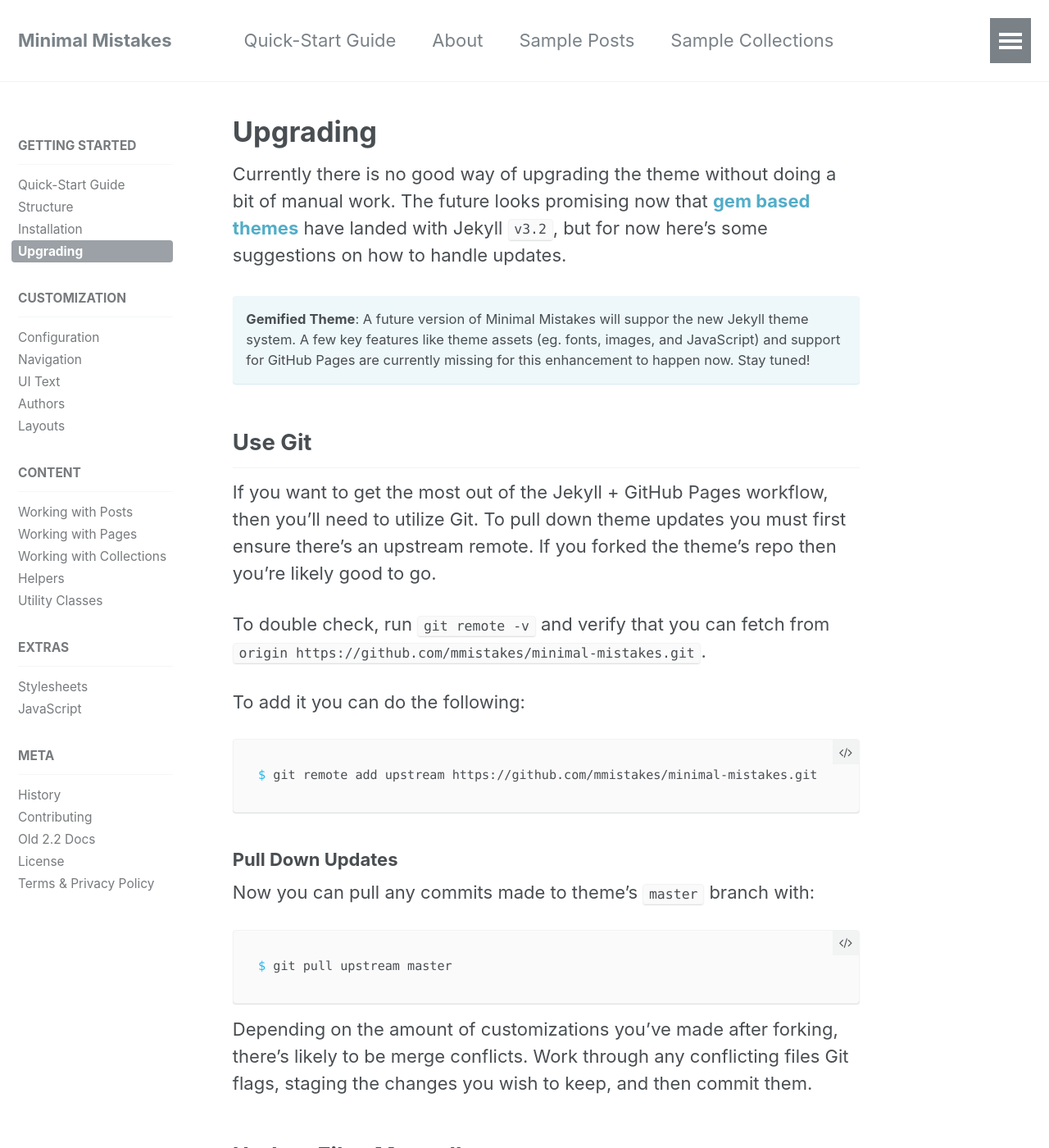
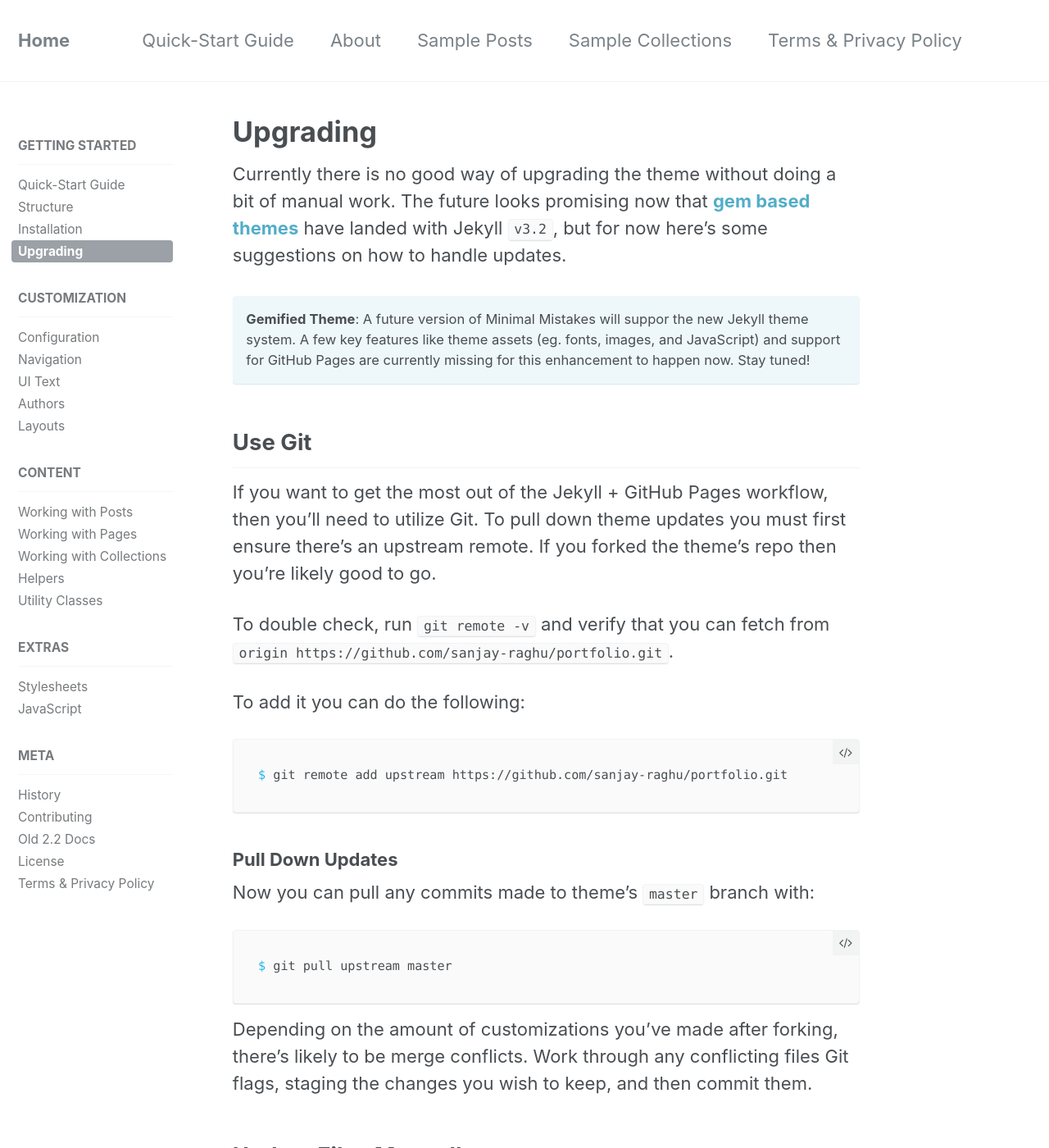
Before and after one commit to sanjay-raghu/Portfolio, a Jekyll site: the page built from _docs/04-upgrading.md, in a window 1280 px wide and 1400 px high. Shown: the whole window at 82% size. Built offline with Jekyll 4.4.1, drawn with Linux system fonts in a browser that asks for light colours; some of the changed text lies outside the part shown.

Commit message:
update config

```diff
--- a/_config.yml
+++ b/_config.yml
@@ -7,13 +7,13 @@
 
 # Site Settings
 locale                   : "en-US"
-title                    : "Minimal Mistakes"
+title                    : "Home"
 title_separator          : "-"
-name                     : &name "Michael Rose"
-description              : &description "A flexible Jekyll theme for your blog or site with a minimalist aesthetic."
-url                      : https://mmistakes.github.io # the base hostname & protocol for your site e.g. "https://mmistakes.github.io"
-baseurl                  : "/minimal-mistakes" # the subpath of your site, e.g. "/blog"
-repository               : "mmistakes/minimal-mistakes"
+name                     : &name "Sanjay Raghuwanshi"
+description              : &description "Data science portfolio"
+url                      : https://sanjay-raghu.github.io # the base hostname & protocol for your site e.g. "https://mmistakes.github.io"
+baseurl                  : "/portfolio" # the subpath of your site, e.g. "/blog"
+repository               : "sanjay-raghu/portfolio"
 teaser                   : # filename of teaser fallback teaser image placed in /images/, .e.g. "500x300.png"
 # breadcrumbs            : false # true, false (default)
 words_per_minute         : 200
@@ -55,9 +55,9 @@
 
 # Social Sharing
 twitter:
-  username               : &twitter "mmistakes"
+  username               : &twitter ""
 facebook:
-  username               : &facebook "michaelrose"
+  username               : &facebook "sanjay11100"
   app_id                 :
   publisher              :
 og_image                 : "site-logo.png" # Open Graph/Twitter default site image
```
